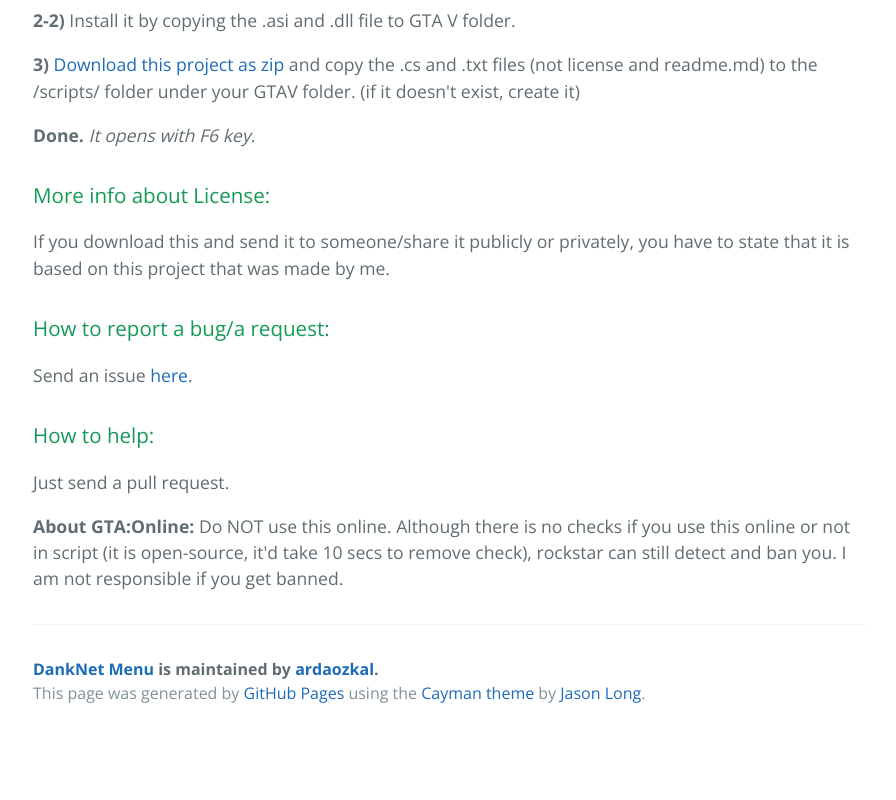
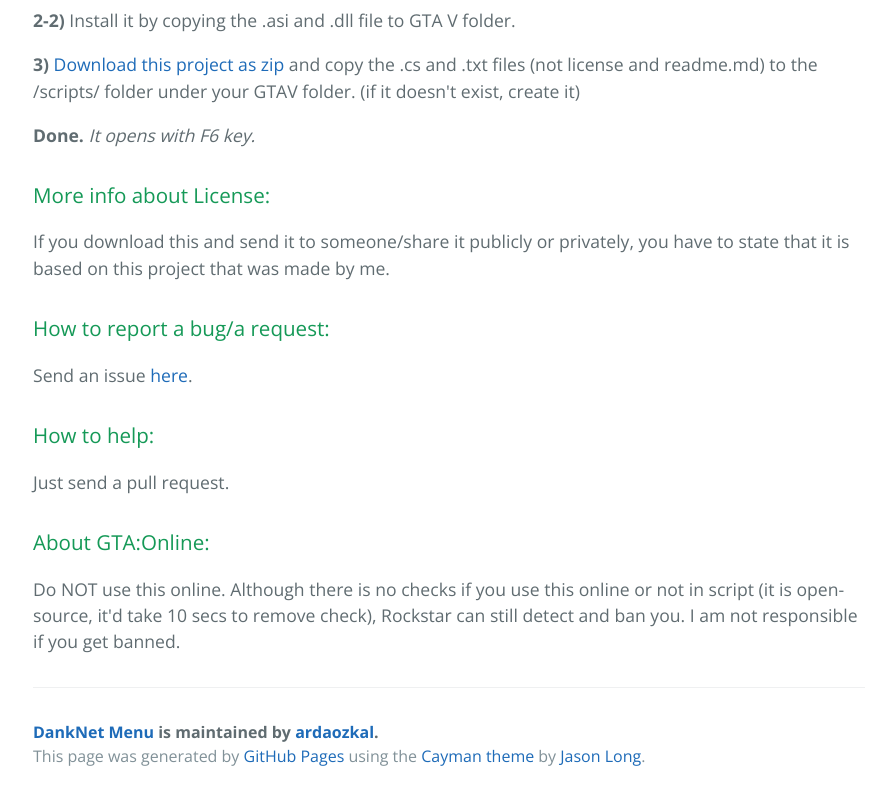
Before and after one commit to aveao/YoloNet-GTAV, a plain HTML site: page index.html in a window 1280 px wide. Shown: the part 954-1754 px from the top of the page, without its empty margins (191-1087 px from the left). Before the commit the page ends 1691 px from the top, so only its background shows below. Drawn offline with nearby package versions, Linux system fonts and the light colour scheme.

Commit message:
Create gh-pages branch via GitHub

```diff
--- a/index.html
+++ b/index.html
@@ -62,8 +62,10 @@
 
 <p>Just send a pull request.</p>
 
-<p><strong>About GTA:Online:</strong>
-Do NOT use this online. Although there is no checks if you use this online or not in script (it is open-source, it'd take 10 secs to remove check), rockstar can still detect and ban you. I am not responsible if you get banned.</p>
+<h3>
+<a id="about-gtaonline" class="anchor" href="#about-gtaonline" aria-hidden="true"><span class="octicon octicon-link"></span></a>About GTA:Online:</h3>
+
+<p>Do NOT use this online. Although there is no checks if you use this online or not in script (it is open-source, it'd take 10 secs to remove check), Rockstar can still detect and ban you. I am not responsible if you get banned. </p>
 
       <footer class="site-footer">
         <span class="site-footer-owner"><a href="https://github.com/ardaozkal/DankNet-GTAV">DankNet Menu</a> is maintained by <a href="https://github.com/ardaozkal">ardaozkal</a>.</span>
```
Also changed, not shown: params.json (+1 -1 lines).
